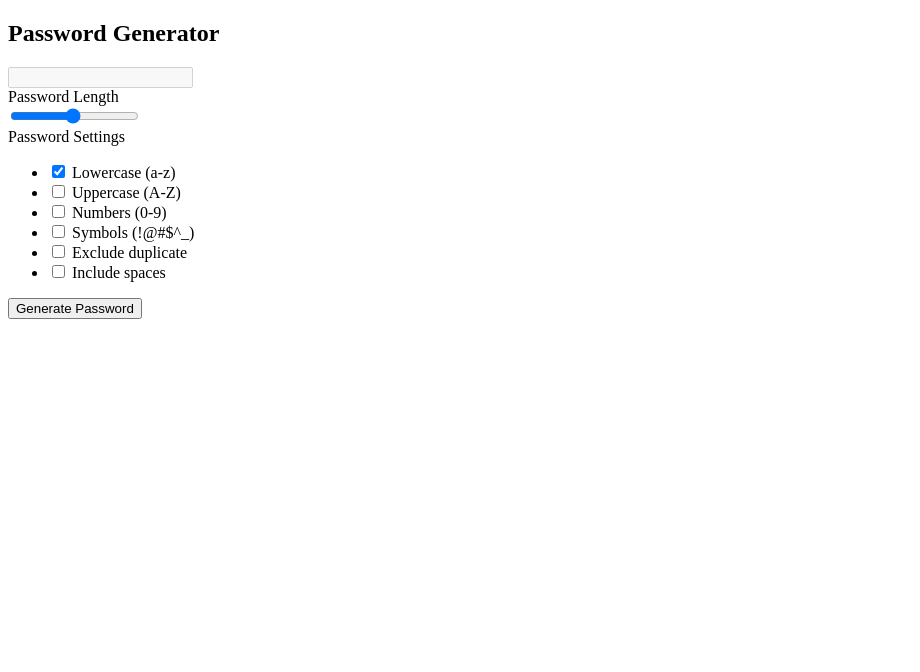
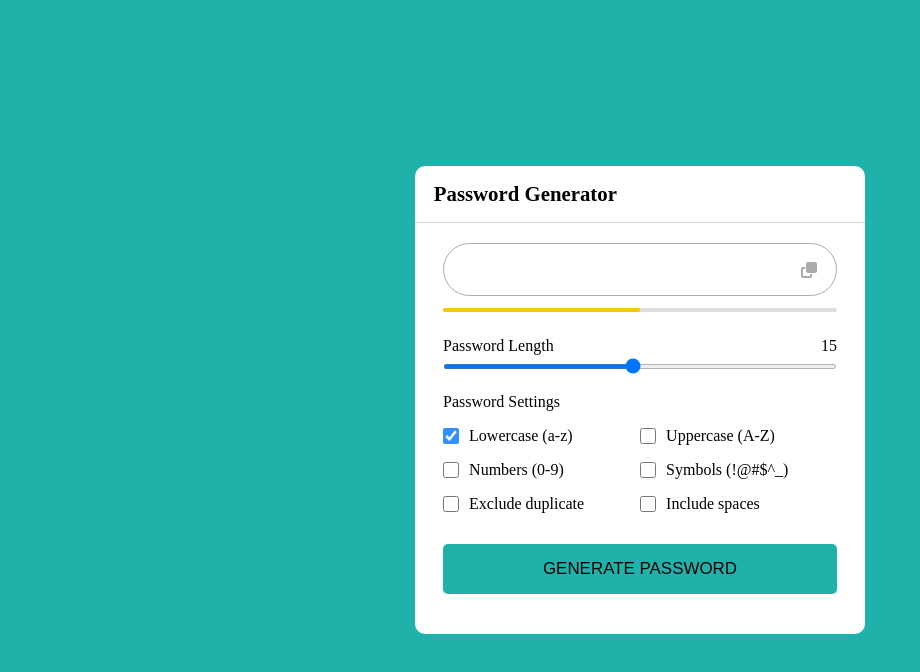
Before and after one commit to Iconicleo/Password-Generator, a plain HTML site: page index.html in a window 1280 px wide. Shown: the whole page, without its empty margins (0-920 px from the left). Drawn offline with Linux system fonts and the light colour scheme; the site is published under a folder, as on GitHub Pages, so addresses that start at the root find nothing.

Commit message:
Update index.html

```diff
--- a/index.html
+++ b/index.html
@@ -6,9 +6,9 @@
     <meta name="viewport" content="width=device-width, initial-scale=1.0" />
     <meta name="description" content="Random Password Generator made with the help of Html, Css, Javascript">
     <title>Password Generator</title>
-    <link rel="stylesheet" href="/style.css" />
-    <script src="/script.js" defer></script>
-    <link rel="stylesheet" href="/css/all.css" />
+    <link rel="stylesheet" href="./style.css" />
+    <script src="./script.js" defer></script>
+    <link rel="stylesheet" href="css/all.css" />
   </head>
   <body>
     <div class="container">
```
